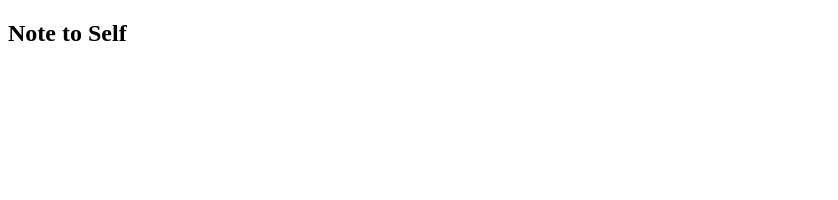
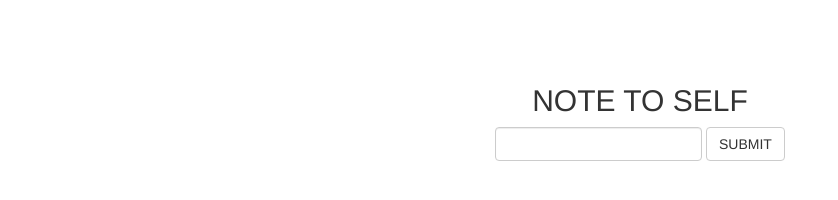
Before and after one commit to nathandpeterson/note-to-self-enzyme, a React app: page / in a window 1280 px wide. Shown: the whole page, without its empty margins (0-838 px from the left). Built offline with nearby package versions, Linux system fonts and the light colour scheme.

Commit message:
add basic input form

```diff
--- a/package.json
+++ b/package.json
@@ -4,6 +4,7 @@
   "private": true,
   "dependencies": {
     "react": "^16.2.0",
+    "react-bootstrap": "^0.32.1",
     "react-dom": "^16.2.0",
     "react-scripts": "1.1.1"
   },
--- a/public/index.html
+++ b/public/index.html
@@ -4,21 +4,9 @@
     <meta charset="utf-8">
     <meta name="viewport" content="width=device-width, initial-scale=1, shrink-to-fit=no">
     <meta name="theme-color" content="#000000">
-    <!--
-      manifest.json provides metadata used when your web app is added to the
-      homescreen on Android. See https://developers.google.com/web/fundamentals/engage-and-retain/web-app-manifest/
-    -->
     <link rel="manifest" href="%PUBLIC_URL%/manifest.json">
     <link rel="shortcut icon" href="%PUBLIC_URL%/favicon.ico">
-    <!--
-      Notice the use of %PUBLIC_URL% in the tags above.
-      It will be replaced with the URL of the `public` folder during the build.
-      Only files inside the `public` folder can be referenced from the HTML.
-
-      Unlike "/favicon.ico" or "favicon.ico", "%PUBLIC_URL%/favicon.ico" will
-      work correctly both with client-side routing and a non-root public URL.
-      Learn how to configure a non-root public URL by running `npm run build`.
-    -->
+    <link rel="stylesheet" href="https://maxcdn.bootstrapcdn.com/bootstrap/3.3.7/css/bootstrap.min.css" integrity="sha384-BVYiiSIFeK1dGmJRAkycuHAHRg32OmUcww7on3RYdg4Va+PmSTsz/K68vbdEjh4u" crossorigin="anonymous">
     <title>React App</title>
   </head>
   <body>
@@ -26,15 +14,5 @@
       You need to enable JavaScript to run this app.
     </noscript>
     <div id="root"></div>
-    <!--
-      This HTML file is a template.
-      If you open it directly in the browser, you will see an empty page.
-
-      You can add webfonts, meta tags, or analytics to this file.
-      The build step will place the bundled scripts into the <body> tag.
-
-      To begin the development, run `npm start` or `yarn start`.
-      To create a production bundle, use `npm run build` or `yarn build`.
-    -->
   </body>
 </html>
--- a/src/components/App.js
+++ b/src/components/App.js
@@ -1,10 +1,27 @@
 import React, { Component } from 'react'
+import { Button, Form, FormControl } from 'react-bootstrap'
+class App extends Component {
 
-class App extends Component {
+    state = {text: ''}
+
+    handleChange = (e) => {
+        this.setState({text: e.target.value})
+    }
+
+    handleClick = () => {
+        this.setState({text: ''})
+    }
 
     render() {
         return (
-            <h2>Note to Self</h2>
+            <div>
+            <h2>NOTE TO SELF</h2>
+            <Form inline>
+                <FormControl onChange={this.handleChange} />
+                {' '}
+                <Button onClick={this.handleClick}>SUBMIT</Button>
+            </Form>
+            </div>
         )
     }
 }
--- /dev/null
+++ b/src/index.css
@@ -0,0 +1,4 @@
+body {
+    text-align: center;
+    padding: 5%;
+}
--- a/src/index.js
+++ b/src/index.js
@@ -1,5 +1,6 @@
 import React from 'react'
 import ReactDOM from 'react-dom'
 import App from './components/App'
+import './index.css'
 
 ReactDOM.render(<App/>, document.getElementById('root'))
```
Also changed, not shown: 1 other file.
